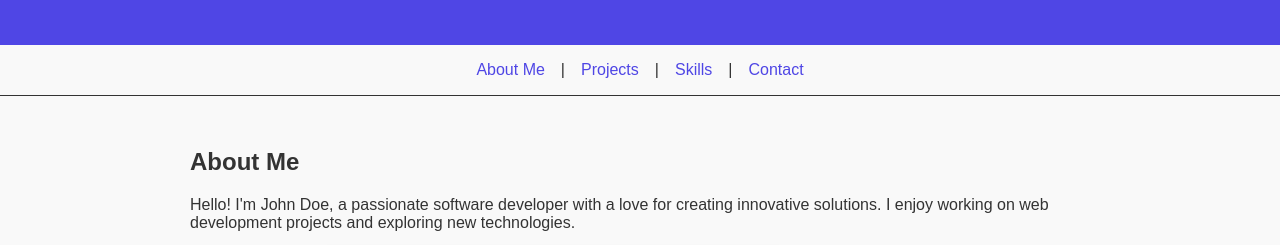
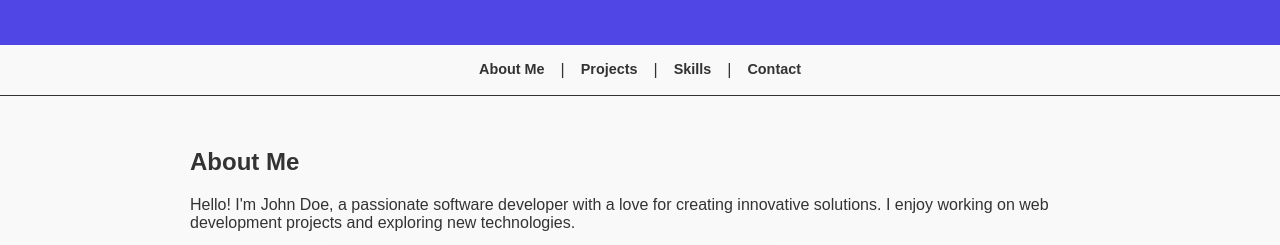
Before and after one commit to KarolinaGroszewska/ghw-portfolio, a plain HTML site: page index.html in a window 1280 px wide. Shown: the part 133-378 px from the top of the page. Drawn offline with Linux system fonts and the light colour scheme.

Commit message:
complete part 1 changes, small fix to cards remaining

```diff
--- a/index.html
+++ b/index.html
@@ -13,10 +13,10 @@
         <p>Software Developer & Web Enthusiast</p>
     </header>
     <nav class="nav">
-        <a href="#about-me">About Me</a> |
-        <a href="#projects">Projects</a> |
-        <a href="#skills">Skills</a> |
-        <a href="#contact">Contact</a>
+        <a href="#about-me" class="nav-link">About Me</a> |
+        <a href="#projects" class="nav-link">Projects</a> |
+        <a href="#skills" class="nav-link">Skills</a> |
+        <a href="#contact" class="nav-link">Contact</a>
     </nav>
     <main>
         <section id="about-me">
@@ -25,7 +25,9 @@
         </section>
 
         <section id="projects">
-            <h2>Projects</h2>
+            <div class="section-header">
+                <h2>Projects</h2>
+            </div>
             <div id="projects"></div>
         </section>
 
--- a/style.css
+++ b/style.css
@@ -74,6 +74,7 @@ span.highlight {
     flex-wrap: wrap;
 }
 
+
 .project {
     border: 1px solid var(--primary-color);
     border-radius: 8px;
@@ -100,11 +101,17 @@ span.highlight {
     z-index: 10;
 }
 
-/* .nav a {
-    border-radius: 999px;
+.nav a {
     color: var(--text-color);
     font-size: 0.9rem;
     font-weight: bold;
-    padding: 0.5rem 1rem;
     text-decoration: none;
-} */
+}
+.nav-link:focus {
+    border-bottom: 2px solid var(--primary-color);
+    outline: none;
+}
+
+.section-header {
+    margin-bottom: 1rem;
+}
```
